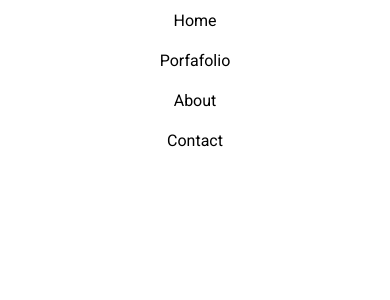
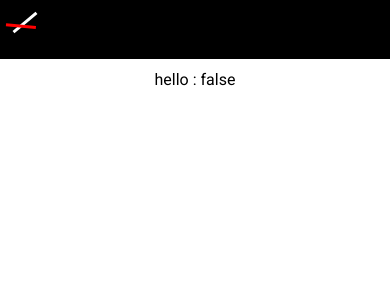
Before and after one commit to joshca1/Porfatolio-website, a React (Create React App) app: page / in a window 390 px wide. Shown: the top 300 px of the page. Built offline with nearby package versions, Linux system fonts and the light colour scheme.

Commit message:
adding changes to header styles

```diff
--- a/package.json
+++ b/package.json
@@ -3,6 +3,7 @@
   "version": "0.1.0",
   "private": true,
   "dependencies": {
+    "node-sass": "^4.11.0",
     "react": "^16.8.6",
     "react-dom": "^16.8.6",
     "react-scripts": "2.1.8"
--- a/src/App.css
+++ b/src/App.css
@@ -1,8 +1,12 @@
+* {
+  box-sizing: border-box;
+  margin: 0;
+  padding: 0;
+}
 .App {
   text-align: center;
   font-family: 'Roboto', sans-serif;
 }
-
 .App-link {
   color: #61dafb;
 }
--- a/src/App.js
+++ b/src/App.js
@@ -1,15 +1,17 @@
-import React, { Component } from 'react'
+import React, { useState } from 'react'
 import Header from './components/header'
 import './App.css'
-
-class App extends Component {
-  render() {
-    return (
+import { ActiveBurger } from './context.js'
+const App = () => {
+  const [burger, setBurger] = useState({ isActive: false })
+  return (
+    <ActiveBurger.Provider value={{ burger, setBurger }}>
       <div className="App">
         <Header />
+        <div className="contenido">hello : {burger.isActive.toString()}</div>
       </div>
-    )
-  }
+    </ActiveBurger.Provider>
+  )
 }
 
 export default App
--- a/src/components/header.css
+++ /dev/null
@@ -1,27 +0,0 @@
-:root {
-  --mainColor: #ff9800;
-}
-.header {
-  display: grid;
-  position: fixed;
-  width: 100vw;
-  height: 10vh;
-}
-.nav-links {
-  display: grid;
-  grid-template-columns: repeat(4, minmax(100px, 1fr));
-  grid-column-gap: 20px;
-  padding: 0px 10px;
-  align-content: center;
-}
-.header a {
-  color: black;
-  text-decoration: none;
-}
-
-@media (max-width: 600px) {
-  .nav-links {
-    grid-template: repeat(4, minmax(40px, 1fr)) / 1fr;
-    align-items: center;
-  }
-}
--- a/src/components/header.js
+++ b/src/components/header.js
@@ -1,16 +1,43 @@
 import React from 'react'
-import './header.css'
+import './header.scss'
+import { ActiveBurger } from '../context.js'
+
 const Header = props => {
   return (
-    <header className="header">
+    <ActiveBurger.Consumer>
+      {({ burger, setBurger }) => (
+        <header
+          className={
+            'header ' + (burger.isActive ? 'burger-active' : 'burger-inactive')
+          }
+        >
+          <div
+            className="burger-icon"
+            onClick={() => {
+              setBurger({ isActive: !burger.isActive })
+            }}
+          >
+            <div />
+          </div>
           <div className="nav-links">
+            <ul>
+              <li>
                 <a href="#1"> Home </a>
+              </li>
+              <li>
                 <a href="#1"> Porfafolio </a>
+              </li>
+              <li>
                 <a href="#1"> About </a>
+              </li>
+              <li>
                 <a href="#1"> Contact </a>
+              </li>
+            </ul>
           </div>
         </header>
+      )}
+    </ActiveBurger.Consumer>
   )
 }
-
 export default Header
--- /dev/null
+++ b/src/components/header.scss
@@ -0,0 +1,125 @@
+$menu-color: rgba(0, 0, 0, 1);
+.header {
+  position: fixed;
+  width: 100vw;
+  height: 7%;
+  background-color: $menu-color;
+  overflow: hidden;
+}
+.contenido {
+  padding-top: 70px;
+}
+.nav-links {
+  overflow: hidden;
+  display: flex;
+  width: inherit;
+  height: 100%;
+  align-items: center;
+  justify-content: center;
+  ul {
+    display: flex;
+    justify-content: space-around;
+    width: 80%;
+    list-style-type: none;
+  }
+  a {
+    color: white;
+    text-decoration: none;
+    &:hover {
+      color: rgba(110, 243, 175, 1);
+    }
+  }
+}
+.burger-menu {
+  width: 100vw;
+  height: 100vh;
+}
+.burger-icon {
+  cursor: pointer;
+  display: none;
+  justify-content: center;
+  align-items: center;
+  position: absolute;
+  left: 0;
+  top: 0;
+  z-index: 1;
+  width: 50px;
+  padding: 10px;
+  height: 45px;
+}
+.burger-icon > div {
+  transition: transform 1s;
+  position: relative;
+  display: flex;
+  align-items: center;
+  justify-content: center;
+  width: 100%;
+  z-index: 1;
+  top: 0;
+  background-color: white;
+  height: 3px;
+  &:before {
+    content: '';
+    transform-origin: bottom right;
+    background-color: red;
+    transition: transform 1s;
+    transform: rotate(45deg);
+    position: absolute;
+    width: 100%;
+    top: 10px;
+    // background-color: inherit;
+    height: 3px;
+  }
+  // &:after {
+  //   content: '';
+  //   transform-origin: 50% 50%;
+  //   background-color: red;
+  //   position: absolute;
+  //   transition: transform 1s;
+  //   width: 100%;
+  //   top: -10px;
+  //   // background-color: inherit;
+  //   height: 3px;
+  // }
+}
+.burger-active {
+  height: 50vh;
+  transition: height 1s;
+  .nav-links {
+    display: flex;
+  }
+  ul {
+    display: inline-block;
+  }
+}
+.burger-icon:hover {
+  div {
+    transform: rotate(140deg);
+    &:before {
+    }
+    &:after {
+      transform: rotate(90deg);
+    }
+  }
+}
+
+.burger-inactive {
+  transition: height 1s;
+}
+@media (max-width: 600px) {
+  .nav-links {
+    display: none;
+  }
+
+  .burger-icon {
+    display: flex;
+  }
+}
+@media (min-width: 600px) {
+  .header {
+    height: 7%;
+    ul {
+      display: flex;
+    }
+  }
+}
--- /dev/null
+++ b/src/components/side-menu.css
@@ -0,0 +1,3 @@
+.side-menu {
+  background-color: red;
+}
--- /dev/null
+++ b/src/context.js
@@ -0,0 +1,2 @@
+import React from 'react'
+export const ActiveBurger = React.createContext({ burgerMenu: false })
```
Also changed, not shown: src/components/sideMenu.js (added, +7 -0 lines), 1 other file (tests, documents, lock files or other folders). Lines whose indentation alone changed are shown as unchanged.
